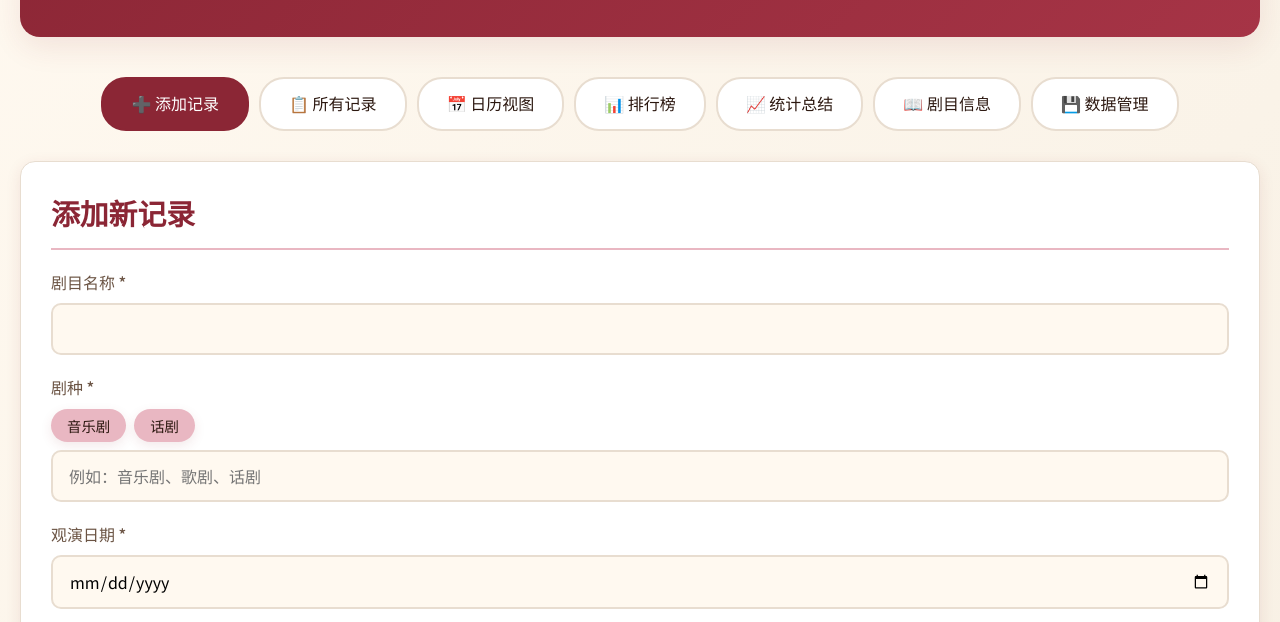
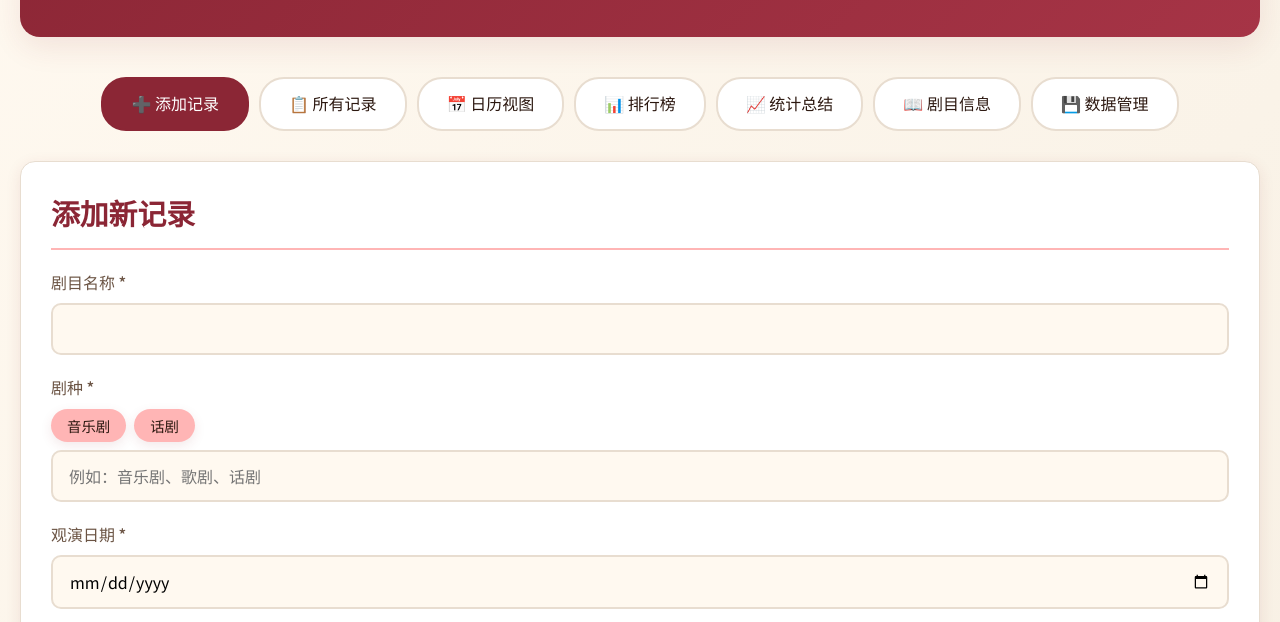
Before and after one commit to auriarw/guanjujilu.github.io, a plain HTML site: page index.html in a window 1280 px wide. Shown: the part 178-800 px from the top of the page. Drawn offline with Linux system fonts and the light colour scheme.

Commit message:
Update index.html

```diff
--- a/index.html
+++ b/index.html
@@ -15,7 +15,7 @@
         :root {
             --primary: #8B2635;
             --primary-light: #A63446;
-            --secondary: #E9B7C2;
+            --secondary: #FFB5B5;
             --bg-main: #FFF9F0;
             --bg-card: #FFFFFF;
             --text-primary: #2C1810;
@@ -185,7 +185,7 @@
         }
 
         .btn-secondary:hover {
-            background: #F0919F;
+            background: #FF9797;
         }
 
         .btn-small {
```
